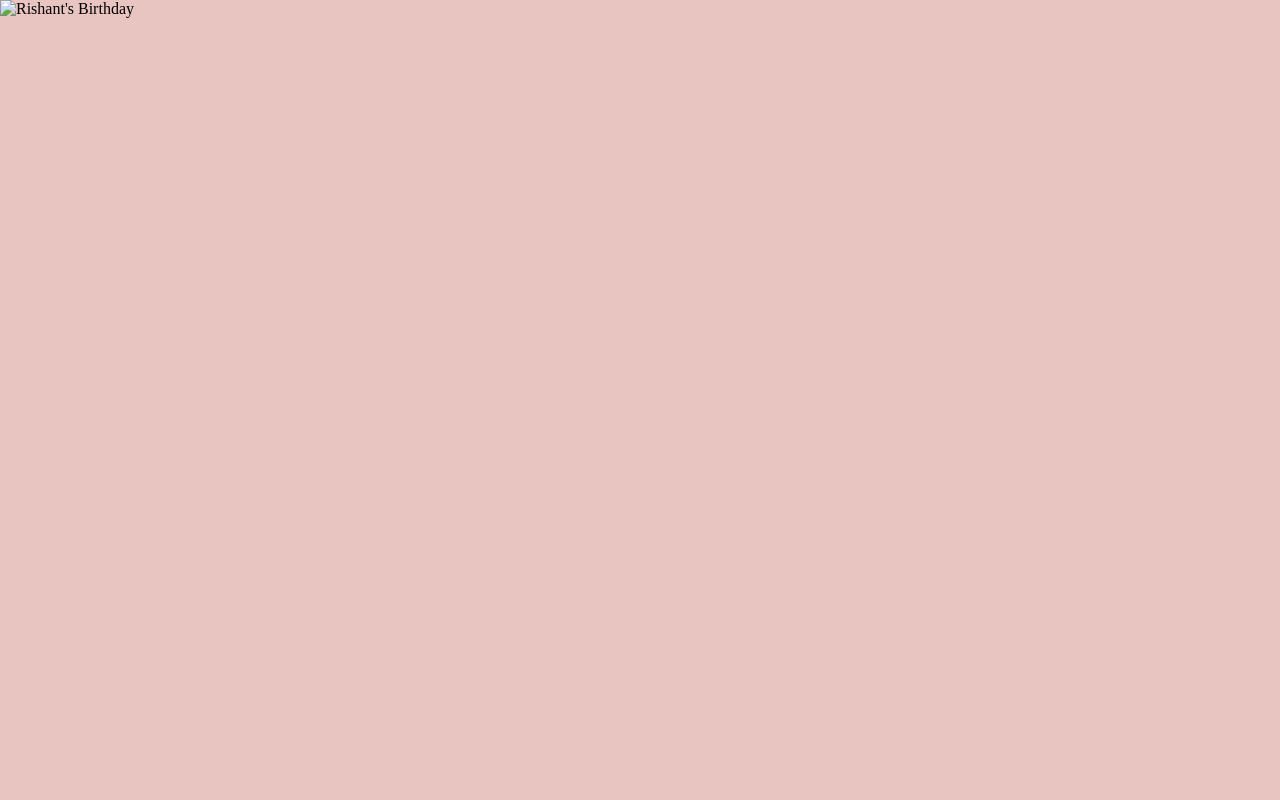
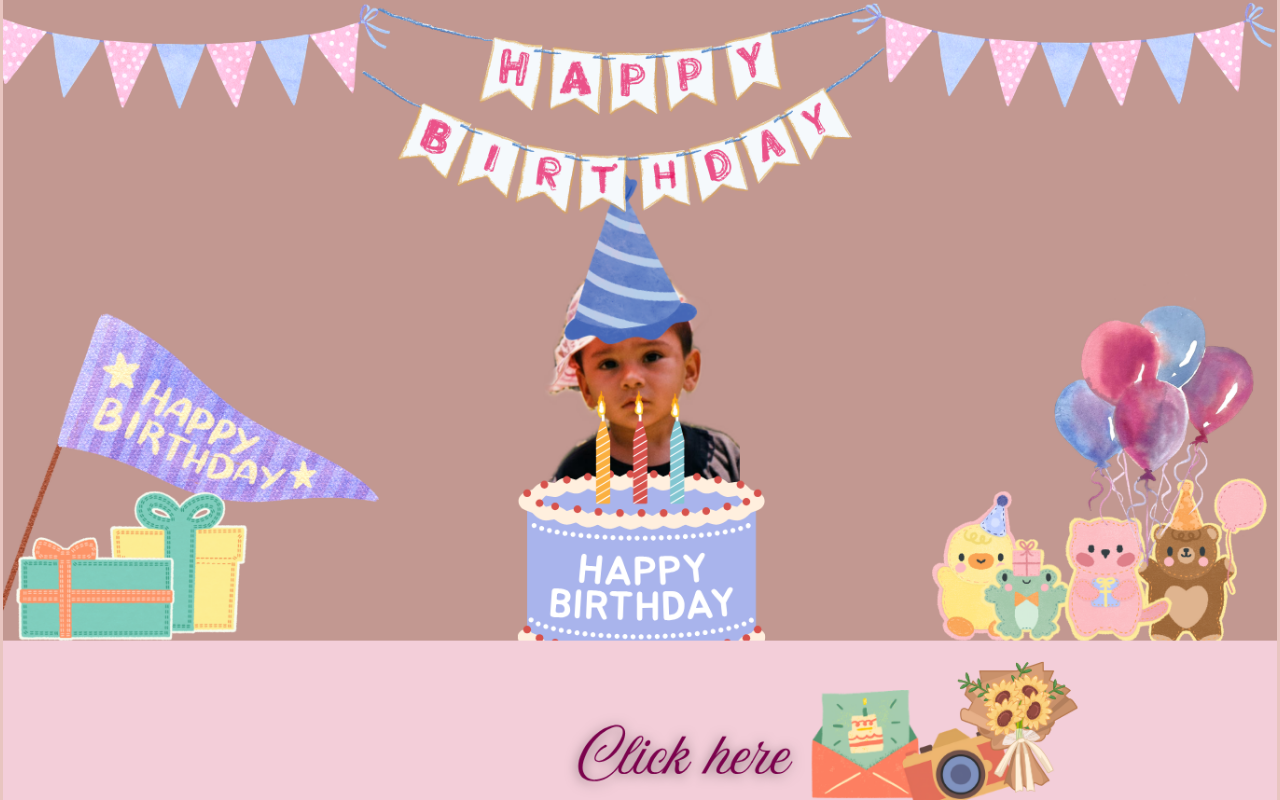
Before and after one commit to prinsayonjon/rishant-birthday, a plain HTML site: page index.html in a window 1280 px wide. Drawn offline with Linux system fonts and the light colour scheme.

Commit message:
Update index.html

```diff
--- a/index.html
+++ b/index.html
@@ -34,7 +34,7 @@
 <body>
 
   <div class="page">
-    <img src="page1.png" alt="Rishant's Birthday">
+ <img src="first%20page%20png.png" alt="Rishant's Birthday">
   </div>
 
 </body>
```
